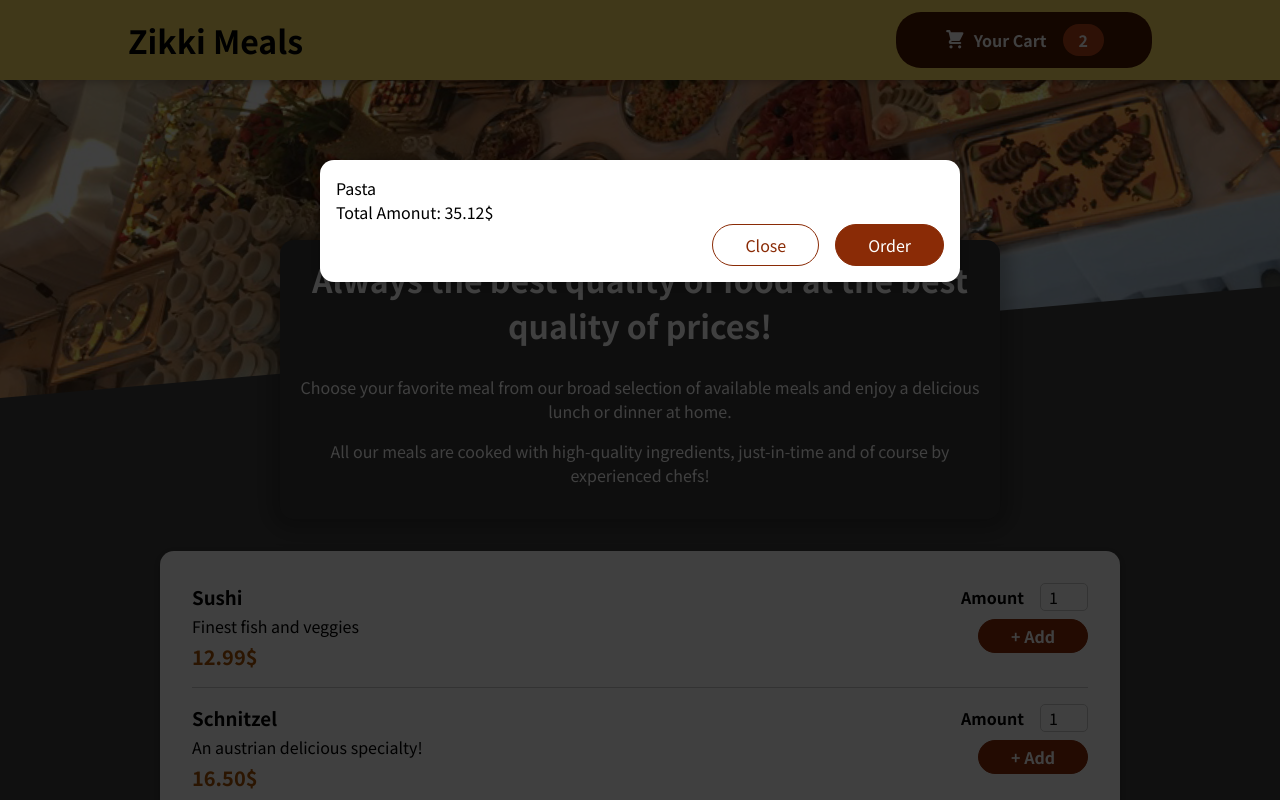
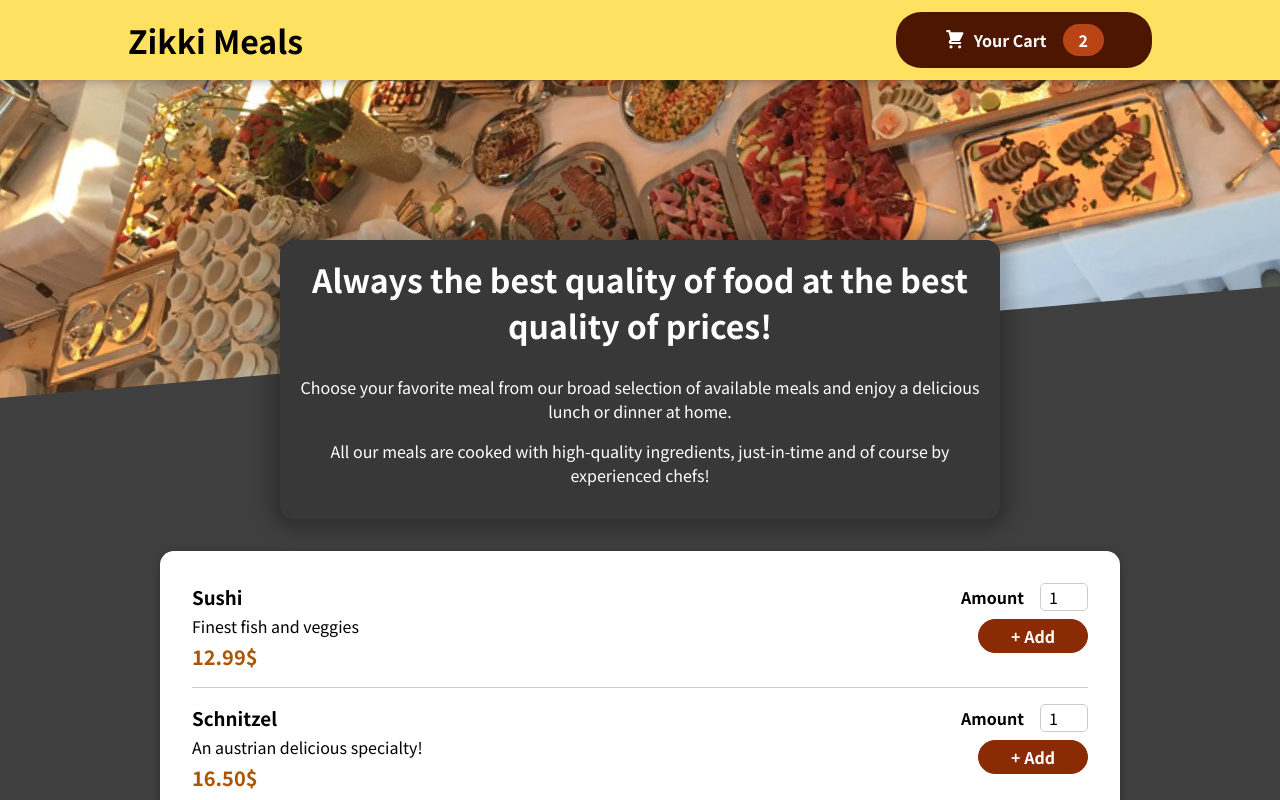
Before and after one commit to lyubodos/zikkimeals, a React (Create React App) app: page / in a window 1280 px wide. Shown: the top 800 px of the page. Built offline with nearby package versions, Linux system fonts and the light colour scheme.

Commit message:
Modal Cart functionality improve
Modal component functionality was improved trogh passing state from the
top parent component - App.js. State is related to the Cart button
functionality , which show the contents of the user's cart.

Change was needed for a better UX.

```diff
--- a/src/App.js
+++ b/src/App.js
@@ -4,10 +4,20 @@
 import Meals from "./components/Meals/Meals";
 
 function App() {
+  const [cartIsAv, setCartIsAv] = useState(false);
+
+  const showCartHandler = e => {
+    setCartIsAv(true);
+  };
+
+  const hideCartHandler = e => {
+    setCartIsAv(false);
+  }
+
   return (
     <div>
-      <Cart/>
-      <Header />
+      {cartIsAv && <Cart onHideCart={hideCartHandler} />}
+      <Header onShowCart={showCartHandler} />
       <main>
         <Meals />
       </main>
--- a/src/components/Cart/Cart.js
+++ b/src/components/Cart/Cart.js
@@ -3,13 +3,14 @@
 
 import classes from "./Cart.module.css";
 
-export default function Cart() {
+export default function Cart(props) {
   const cartItems = (
     <ul className={classes["cart-items"]}>
       {[
         {
           id: "c1",
           name: "Pasta",
+          description: "A delicious spagetti carbonara from one of the best chefs in Italy",
           amount: 2,
           price: 11.99,
         },
@@ -20,14 +21,15 @@
   );
 
   return (
-    <Modal>
+    <Modal onHideCart={props.onHideCart}>
         {cartItems}
         <div>
+          <p>A delicious spagetti carbonara from one of the best chefs in Italy</p>
           <span>Total Amonut: </span>
           <span>35.12$</span>
         </div>
         <div className={classes.actions}>
-          <button className={classes["button--alt"]}>Close</button>
+          <button className={classes["button--alt"]} onClick={props.onHideCart}>Close</button>
           <button className={classes.button}>Order</button>
         </div>
     </Modal>
--- a/src/components/Layout/Header/Header.js
+++ b/src/components/Layout/Header/Header.js
@@ -9,7 +9,7 @@
     <React.Fragment>
       <header className={classes.header}>
         <h1>Zikki Meals</h1>
-        <HeaderCartButton/>
+        <HeaderCartButton onShowCart={props.onShowCart}/>
       </header>
       <div className={classes['main-image']}>
         <img src={mealsImage} alt="picture of meals" />
--- a/src/components/Layout/Header/HeaderCartButton.js
+++ b/src/components/Layout/Header/HeaderCartButton.js
@@ -5,7 +5,7 @@
 
 export default function HeaderCartButton(props) {
   return (
-    <button className={classes.button}>
+    <button className={classes.button} onClick={props.onShowCart}>
       <span className={classes.icon}>
         <CartIcon />
       </span>
--- a/src/components/UI/Modal/Modal.js
+++ b/src/components/UI/Modal/Modal.js
@@ -4,7 +4,7 @@
 import classes from './Modal.module.css';
 
 const Backdrop = props => {
-    return <div className={classes.backdrop}/>
+    return <div className={classes.backdrop} onClick={props.onHideCart}/>
 };
 
 const ModalOverlay = props => {
@@ -20,7 +20,7 @@
 export default function Modal(props) {
     return (
         <Fragment>
-           {ReactDOM.createPortal(<Backdrop/>, portElement)}
+           {ReactDOM.createPortal(<Backdrop onHideCart={props.onHideCart}/>, portElement)}
            {ReactDOM.createPortal(<ModalOverlay>{props.children}</ModalOverlay>, portElement)}
         </Fragment>
     )
```
Also changed, not shown: 1 other file (tests, documents, lock files or other folders).
